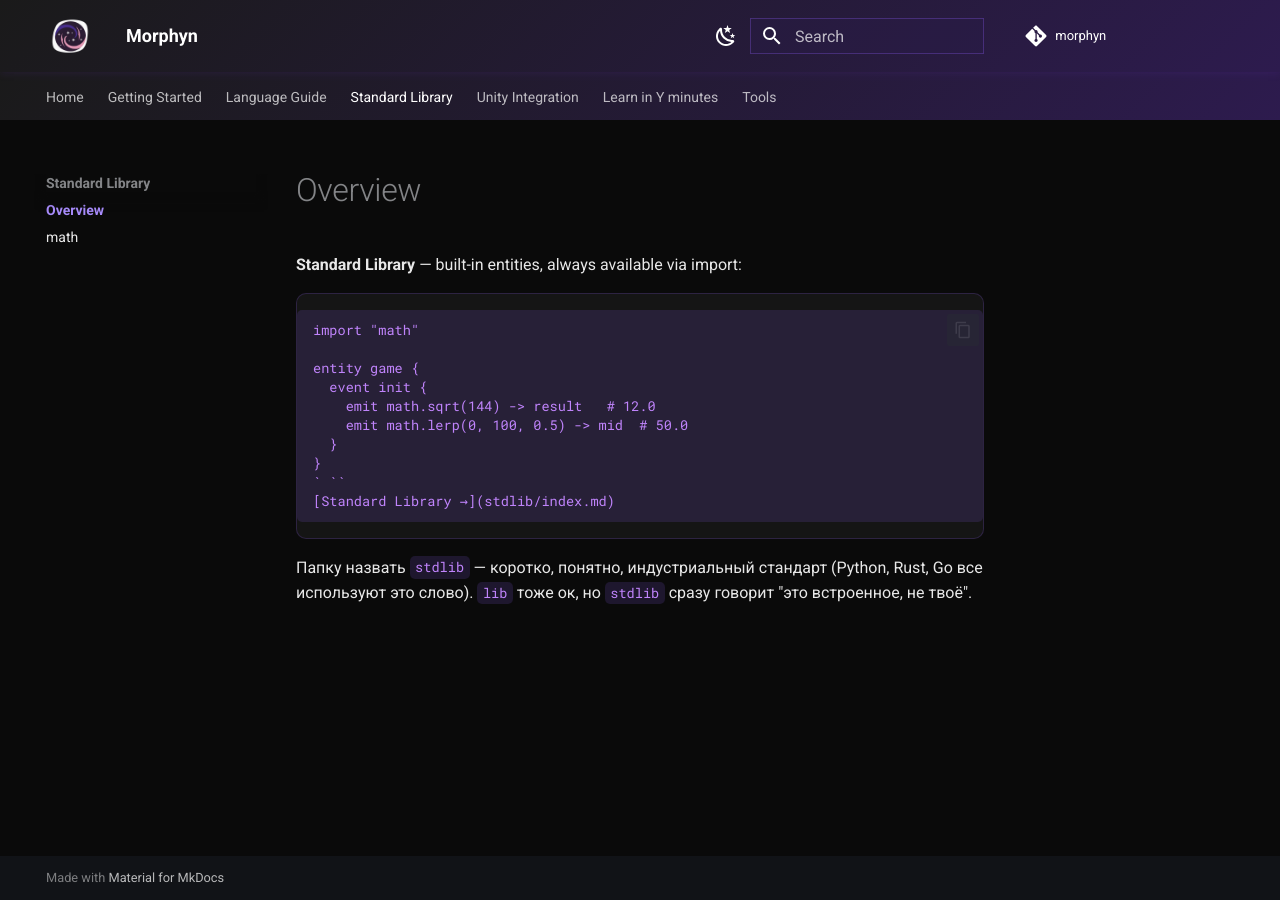
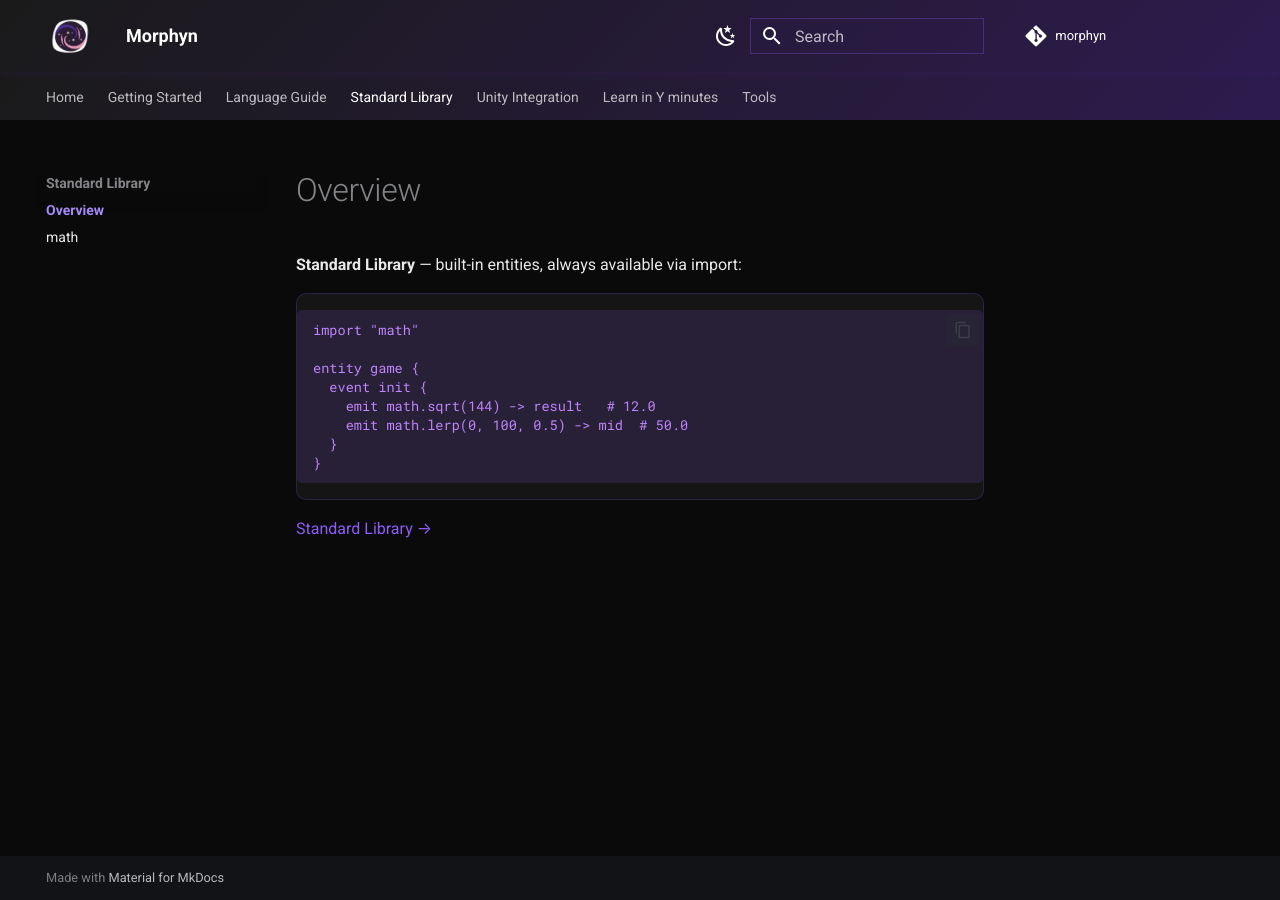
Before and after one commit to jvnkoo/morphyn, an MkDocs documentation site: the page built from docs/stdlib/index.md, in a window 1280 px wide. Built offline with MkDocs 1.6.1 and Material for MkDocs 9.7.7, drawn with Linux system fonts in a browser that asks for light colours; comment, search, counter and statistics services are not loaded.

Commit message:
docs: remove unnecessary text

````diff
--- a/docs/stdlib/index.md
+++ b/docs/stdlib/index.md
@@ -8,8 +8,6 @@ entity game {
     emit math.lerp(0, 100, 0.5) -> mid  # 50.0
   }
 }
-` ``
-[Standard Library →](stdlib/index.md)
 ```
 
-Папку назвать `stdlib` — коротко, понятно, индустриальный стандарт (Python, Rust, Go все используют это слово). `lib` тоже ок, но `stdlib` сразу говорит "это встроенное, не твоё".
+[Standard Library →](stdlib/index.md)
````
